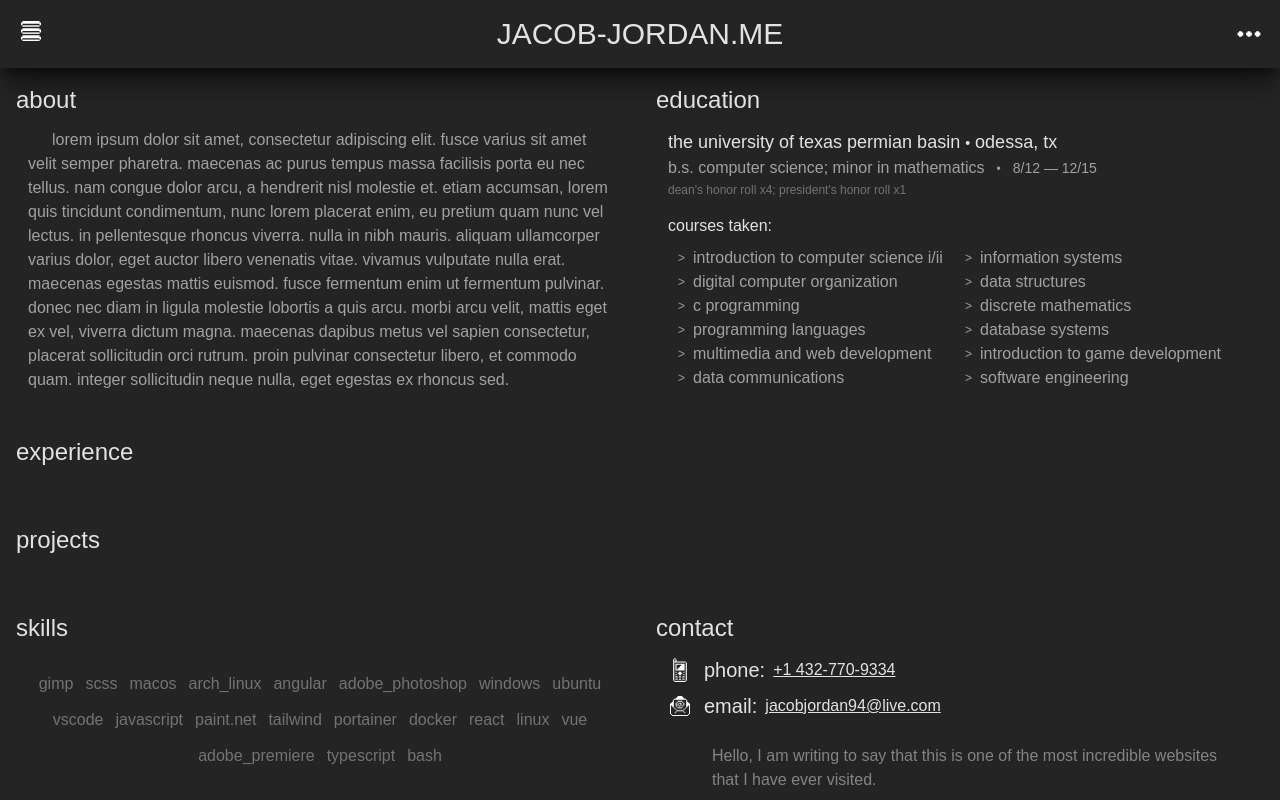
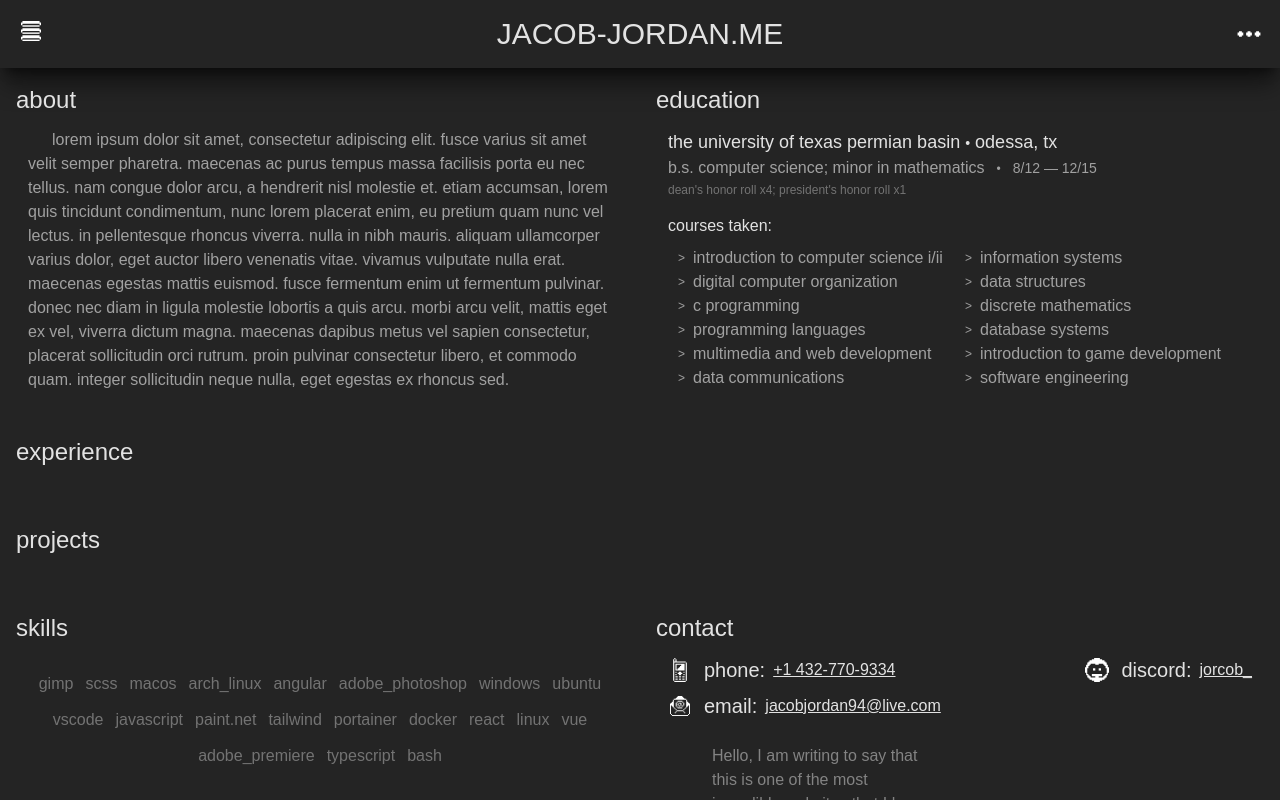
Before and after one commit to jacobjordan94/jacob-jordan-me, a React (Vite) app: page / in a window 1280 px wide. Built offline with nearby package versions, Linux system fonts and the light colour scheme; a web font is replaced by a local one.

Commit message:
add discord contact and icon

```diff
--- a/src/components/Contact.jsx
+++ b/src/components/Contact.jsx
@@ -4,14 +4,16 @@ import Section from "./Section";
 import EnvelopeIcon from "./icons/EnvelopeIcon";
 import PhoneIcon from "./icons/PhoneIcon";
 import PaperAirplaneIcon from "./icons/PaperAirplaneIcon";
+import DiscordIcon from "./icons/DiscordIcon";
 
 export default function Contact() {
-    const { phoneNumber, email, phoneNumberLink, emailLink } = useContext(GlobalContext);
+    const { contact } = useContext(GlobalContext);
     return (
         <Section title="Contact">
-            <div className="contact flex flex-col gap-2">
-                <PhoneContact href={phoneNumberLink} linkText={phoneNumber} />
-                <EmailContact href={emailLink} linkText={email} />
+            <div className="contact flex flex-col gap-2 flex-wrap @md:flex-row @md:justify-between">
+                <PhoneContact href={contact.phone.href} linkText={contact.phone.text} />
+                <DiscordContact href={contact.discord.href} linkText={contact.discord.text} />
+                <EmailContact href={contact.email.href} linkText={contact.email.text} />
             </div>
         </Section>
     );
@@ -36,6 +38,7 @@ function ContactSection({ title, href, linkText, Icon, children }) {
     );
 }
 
+const DiscordContact = ({href, linkText}) => <ContactSection title="discord" href={href} linkText={linkText} Icon={() => <DiscordIcon /> } />;
 const PhoneContact = ({ href, linkText }) => <ContactSection title="phone" href={href} linkText={linkText} Icon={() => <PhoneIcon />} />;
 function EmailContact({ href, linkText }) {
     const [ emailBody, setEmailBody ]  = useState();
@@ -62,7 +65,6 @@ function EmailContact({ href, linkText }) {
                     </div>
                 </div>
             </div>
-
         </ContactSection>
     )
 }
--- /dev/null
+++ b/src/components/icons/DiscordIcon.jsx
@@ -0,0 +1,8 @@
+export default ({ className, size = 24 }) =>
+    <svg xmlns="http://www.w3.org/2000/svg" viewBox="0 0 32 32" width={size} height={size} className={'text-white ' + className}>
+        <g>
+            <path d="M30.47 9.14h-1.52V6.09h-1.53V4.57H25.9V3.05h-3.05V1.52h-3.04V0h-7.62v1.52H9.14v1.53H6.09v1.52H4.57v1.52H3.04v3.05H1.52v3.05H0v7.62h1.52v3.05h1.52v3.04h1.53v1.53h1.52v1.52h3.05v1.53h3.05V32h7.62v-1.52h3.04v-1.53h3.05v-1.52h1.52V25.9h1.53v-3.04h1.52v-3.05H32v-7.62h-1.53Zm-1.52 12.19h-1.53v1.53H25.9v1.52h-1.52v1.52h-6.1v-1.52h4.57v-3.05H9.14v3.05h4.57v1.52h-6.1v-1.52H6.09v-1.52H4.57v-1.53H3.04v-7.62h1.53v-3.04h1.52V9.14h1.52V7.62h6.1v1.52h4.57V7.62h6.1v1.52h1.52v1.53h1.52v3.04h1.53Z" fill="currentColor" stroke-width="1"></path>
+            <path d="M18.28 13.71h3.05v3.05h-3.05Z" fill="currentColor" strokeWidth="1"></path>
+            <path d="M10.66 13.71h3.05v3.05h-3.05Z" fill="currentColor" strokeWidth="1"></path>
+        </g>
+    </svg>
--- a/src/context/Globals.js
+++ b/src/context/Globals.js
@@ -1,8 +1,18 @@
 const Globals = {
-    emailLink: 'mailto:jacobjordan94@live.com',
-    email: 'jacobjordan94@live.com',
-    phoneNumberLink: 'tel:+14327709334',
-    phoneNumber: '+1 432-770-9334',
+    contact: {
+        phone: {
+            href: 'tel:+14327709334',
+            text: '+1 432-770-9334'
+        },
+        email: {
+            href: 'mailto:jacobjordan94@live.com',
+            text: 'jacobjordan94@live.com',
+        },
+        discord: {
+            href: 'https://discord.com/users/278942049917468684',
+            text: 'jorcob_',
+        }
+    },
     // todo - more skills
     skills: [
         'javascript', 'typescript', 'react', 'angular', 'vue', 'tailwind', 'bash', 'linux',
```
